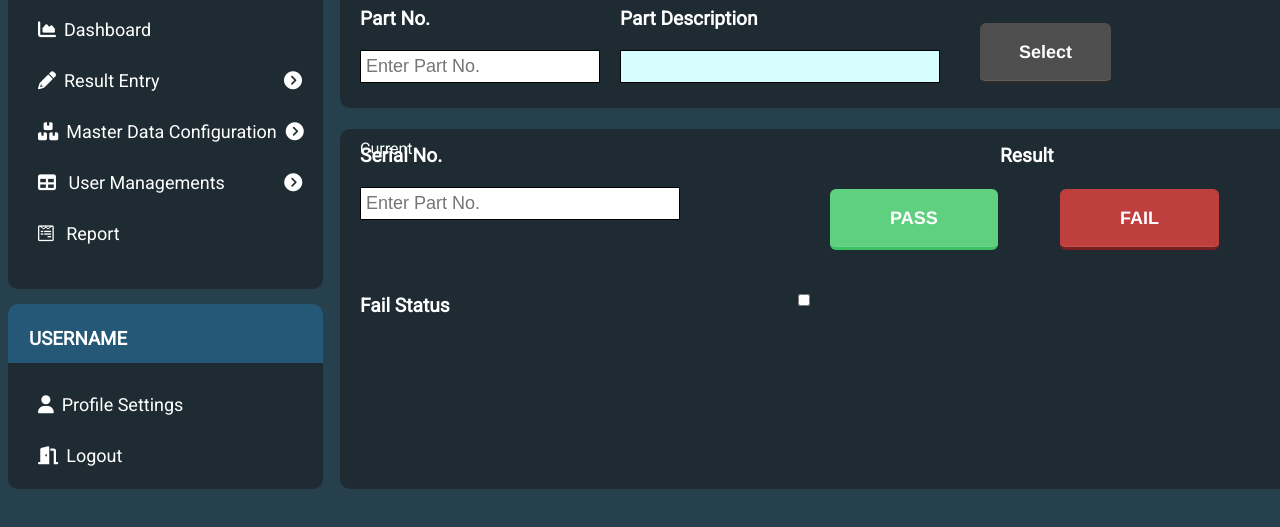
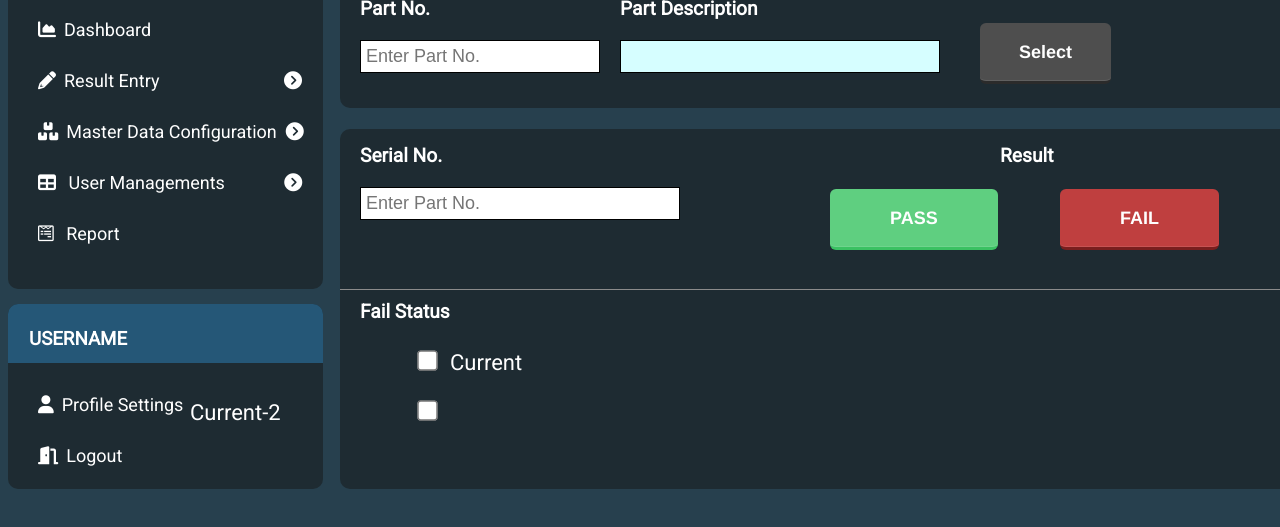
Before and after one commit to davidzhang92/data_collection_apps, a website: page menus/result-entry/programming-result-entry.html in a window 1280 px wide. Shown: the part 111-638 px from the top of the page. Drawn offline with Linux system fonts and the light colour scheme.

Commit message:
WIP checkbox

```diff
--- a/menus/result-entry/programming-result-entry.html
+++ b/menus/result-entry/programming-result-entry.html
@@ -11,6 +11,7 @@
   </head>
 <body>
 <div class="container">
+
   <div class="menu_card">
     <div class="header">
       <h3>Main Menu</h3>
@@ -61,14 +62,14 @@
       <h3>Programming Result Entry</h3>
     </div>
     <div class="body">
-      <form class="input-field">
-        <label id ="label-part-no" for="part-no">
+      <form class="input-field-form">
+        <label class=label-field id ="label-part-no" for="part-no">
           <span class="product-field-span">Part No.</span>
-          <input type="text" id="pname" placeholder="Enter Part No." />
+          <input class = input-field type="text" id="pname" placeholder="Enter Part No." />
         </label>
-        <label id="label-description" for="description">
+        <label class= label-field id="label-part-description" for="part-description">
           <span class="product-field-span">Part Description</span>
-          <input type="text" id="desc" value="" style="background-color: rgb(214, 254, 255)" readonly />
+          <input class = input-field type="text" id="desc" value="" style="background-color: rgb(214, 254, 255)" readonly />
         </label>
       </form>
       <a href='#' id='select-button' class='ph-button ph-btn-disabled'>Select</a>
@@ -76,30 +77,29 @@
 </div>
 <div class="programming-result-entry-sub-card">
   <form>
-    <label id="label-serial-no" for="serial-no">
+    <label class = label-field id="label-serial-no" for="serial-no">
       <span class="product-field-span">Serial No.</span>
-      <input type="text" id="part-no-field" placeholder="Enter Part No."  />
+      <input class = input-field type="text" id="part-no-field" placeholder="Enter Part No."  />
     </label>
-    <label id="label-result" for="result">
+    <label class = label-field id="label-result" for="result">
       <span class="product-field-span">Result</span>
     </label>
   </form>
   <form>
-    <label id="label-fail-status" for="fail-status">
-      <span class="product-field-span">Fail Status</span>
-    </label>
     <a href='#' id='pass-button' class='ph-button ph-btn-green'>PASS</a>
     <a href='#' id='fail-button' class='ph-button ph-btn-red'>FAIL</a>
   </form>
-  <div>
+  <div class="check-boxes-fail-group">
     <form>
-      <input type="checkbox" id="current-checkbox" name="fail-1" value="Current"/>
-      <label for="current">Current</label><br>
-      <!-- <input type="checkbox" id="vehicle2" name="vehicle2" value="Car">
-      <label for="vehicle2"> I have a car</label><br>
-      <input type="checkbox" id="vehicle3" name="vehicle3" value="Boat">
-      <label for="vehicle3"> I have a boat</label><br><br>
-      <input type="submit" value="Submit"> -->
+      <label class = "label-field product-field-span" id="label-fail-status" for="fail-status">Fail Status</label>
+      <div class= "label-field" id = "fail-1">
+          <label for="current-checkbox">Current</label><br>
+          <input class= "fail-checkbox" type="checkbox" id="current-checkbox" name="fail-1" value="Current"/>
+      </div>
+      <div class= "label-field" id = "fail-2">
+        <label for="current-checkbox">Current-2</label><br>
+        <input class= "fail-checkbox" type="checkbox" id="current-checkbox" name="fail-2" value="Current-2"/>
+    </div>
     </form>
   </div>
 
--- a/styles/programming-result-entry.css
+++ b/styles/programming-result-entry.css
@@ -3,6 +3,10 @@
 body,
 .container {
   height: 100%;
+}
+
+.input-field {
+  margin-top:10px;
   }
 
 
@@ -19,9 +23,11 @@ body,
     margin-left:10px;
     }
 
-  label {
+  .label-field {
   color: #FFFFFF;
   font-family: 'Roboto', sans-serif;
+    }
+      #label-part-no{
         margin-left: 1rem;
         width: 300px;
         height:12px;
@@ -29,40 +35,26 @@ body,
         margin: 0 -60px 0 20px;
         padding-top: 10px;
       }
-      .product-field-span {
-        display: block;
-        margin: 0 0 5px;
-        font-size: 1.2em;
-        font-weight: bold;
+      #label-part-description{
+        margin-left: 1rem;
+        width: 300px;
+        height:12px;
+        float: left;
+        margin: 0 -60px 0 20px;
+        padding-top: 10px;
       }
-
-      input {
-        width: 80%;
-        border: 1px solid #000;
-        margin-top: 15px;
-        padding: 5px;
-        /* padding-top:5px; */
-        font-size: 18px;
-
+      #label-serial-no{
+        margin-left: 1rem;
+        width: 300px;
+        height:12px;
+        float: left;
+        margin: 0 -60px 0 20px;
+        padding-top: 10px;
       }
-
-      #label-description{
+      #label-part-description{
         width: 400px;
         height:12px;
         padding-top: 10px;
-        }
-
-.programming-result-entry-sub-card{
-  width: 1000px;
-  height: 360px;
-  background-color: #1E2B32;
-  border-radius: 10px 10px;
-  position:absolute;
-  left: 330px;
-  /* top: 300px; */
-  margin-top: -360px;
-  margin-right: 5px;
-  margin-left:10px;
       }
       #label-serial-no{
         width: 400px;
@@ -83,23 +75,78 @@ body,
         margin-left:660px;
       }
       #label-fail-status{
-    width: 400px;
-    height: 12px;
-    padding-top: 15px;
-    position: absolute;
-    top:150px;
+        margin-left: 1rem;
+        width: 300px;
+        height:12px;
+        float: left;
+        margin: 0 -60px 0 20px;
+        padding-top: 10px;
       }
 
-  #current-checkbox {
-    width: 400px;
-    height: 12px;
-    padding-top: 15px;
-    position: absolute;
-    top:150px;
+  .product-field-span {
+    display: block;
+    margin: 0 0 5px;
+    font-size: 1.2em;
+    font-weight: bold;
   }
 
   .input-field {
-margin-top:10px;
+    width: 80%;
+    border: 1px solid #000;
+    margin-top: 15px;
+    padding: 5px;
+    /* padding-top:5px; */
+    font-size: 18px;
+  }
+
+
+
+.programming-result-entry-sub-card{
+  width: 1000px;
+  height: 360px;
+  background-color: #1E2B32;
+  border-radius: 10px 10px;
+  position:absolute;
+  left: 330px;
+  /* top: 300px; */
+  margin-top: -360px;
+  margin-right: 5px;
+  margin-left:10px;
+  }
+
+    .check-boxes-fail-group{
+      /* background-color: #3e82ff20; */
+      position:absolute;
+      width: 100%;
+      height: 200px;
+      top: 160px;
+      border-top: 1px solid rgb(139, 139, 139);
+    }
+     /* adjusting checkbox position relative to the label */
+    .fail-checkbox {
+      transform: scale(1.35);
+      left: 230px;
+      top:-32px;
+      width: 15px;
+      height: 15px;
+      padding: 0;
+      margin: 0;
+      vertical-align: bottom;
+      position: relative;
+
+    }
+      /* adjusting label position*/
+    #fail-1{
+      position: relative;
+      top: 60px;
+      left:-150px;
+      font-size: 22px;
+    }
+    #fail-2{
+      position: relative;
+      top: 60px;
+      left:-150px;
+      font-size: 22px;
     }
 /* for button */
 
```
Lines whose indentation alone changed are shown as unchanged.
